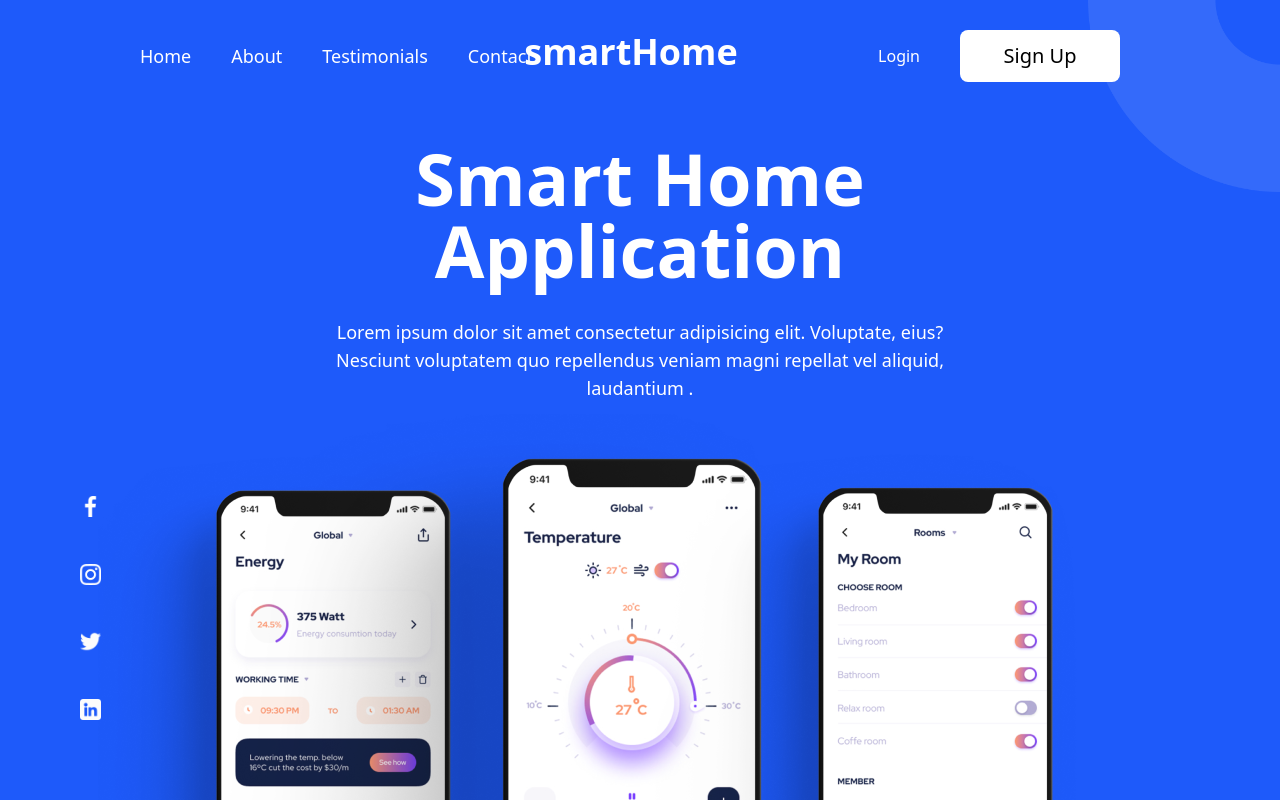
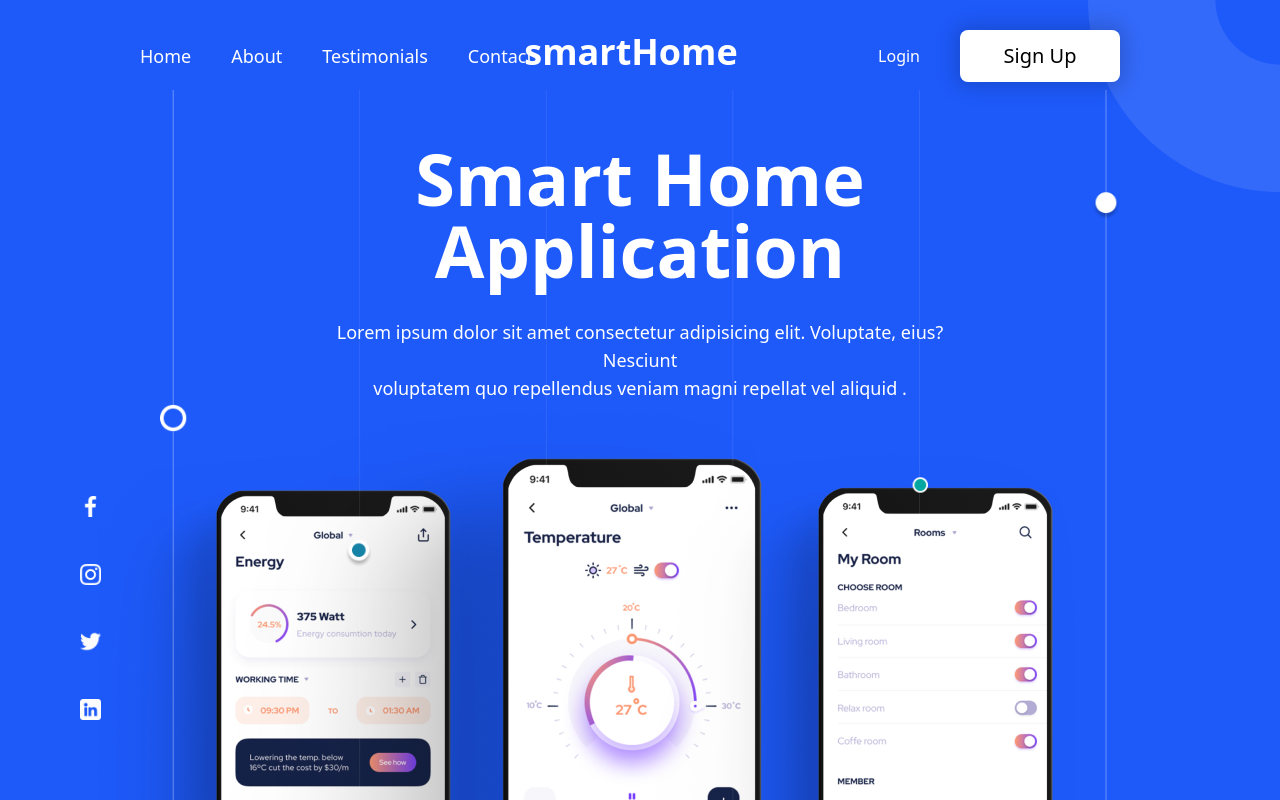
Before and after one commit to DeanG1/smart-home-landing-page, a React (Vite) app in the folder phoneWebsite/: page / in a window 1280 px wide. Shown: the top 800 px of the page. Built offline with nearby package versions, Linux system fonts and the light colour scheme.

Commit message:
HeaderEffectsAndFiguresAdded&ButtonShadowEffect

```diff
--- a/phoneWebsite/src/Components/Button.jsx
+++ b/phoneWebsite/src/Components/Button.jsx
@@ -2,7 +2,7 @@ import React from 'react'
 
 const Button = ({className, href, onClick, children,}) => {
 
-    const classesButton = "bg-white text-black px-6 py-3 w-[10rem] rounded-lg text-xl";
+    const classesButton = "bg-white text-black px-6 py-3 w-[10rem] rounded-lg text-xl shadow-3xl";
     const classesHref = "button bg-indigo-500 text-white px-4 py-2 relative inline-flex items-center justify-center";
     const spanClasses = 'relative z-10'
     const renderButton = () => (
--- a/phoneWebsite/src/Components/Header.jsx
+++ b/phoneWebsite/src/Components/Header.jsx
@@ -2,6 +2,7 @@ import React from "react";
 import phones from "../assets/Images/phones.png";
 import Icons from "../Constants/Icons";
 import corner from "../assets/Images/corner.png";
+import figures from "../assets/Images/figures.png";
 
 const Header = () => {
   return (
@@ -13,8 +14,8 @@ const Header = () => {
           </h1>
           <p className="text-white text-center mt-8 text-lg">
             Lorem ipsum dolor sit amet consectetur adipisicing elit. Voluptate,
-            eius? <br /> Nesciunt voluptatem quo repellendus veniam magni repellat vel
-            aliquid, laudantium .
+            eius? Nesciunt <br /> voluptatem quo repellendus veniam magni
+            repellat vel aliquid .
           </p>
         </div>
         <div className="phone-container flex justify-center items-center w-full h-auto">
@@ -26,6 +27,9 @@ const Header = () => {
           <img src={corner} className="w-[12rem]" alt="corner here" />
         </div>
       </div>
+      <div className="figures-container w-full h-full hidden lg:flex items-center justify-center absolute top-20 mx-auto z-3">
+        <img src={figures} className="w-3/4" alt="figures here" />
+      </div>
       <div className="w-auto h-[14rem] leading-10 lg:flex flex-col justify-between items-center absolute left-20 bottom-20 hidden">
         {Icons.map((icon) => (
           <img src={icon.icon} className="w-[1.3rem]" key={icon.id} alt="" />
--- a/phoneWebsite/tailwind.config.js
+++ b/phoneWebsite/tailwind.config.js
@@ -6,6 +6,9 @@ export default {
   ],
   theme: {
     extend: {
+      boxShadow: {
+        '3xl': '0 0px 20px 5px rgba(0, 0, 0, 0.17)',
+      },
       backgroundColor:{
         primary:"#1E5AFA",
       },
```
